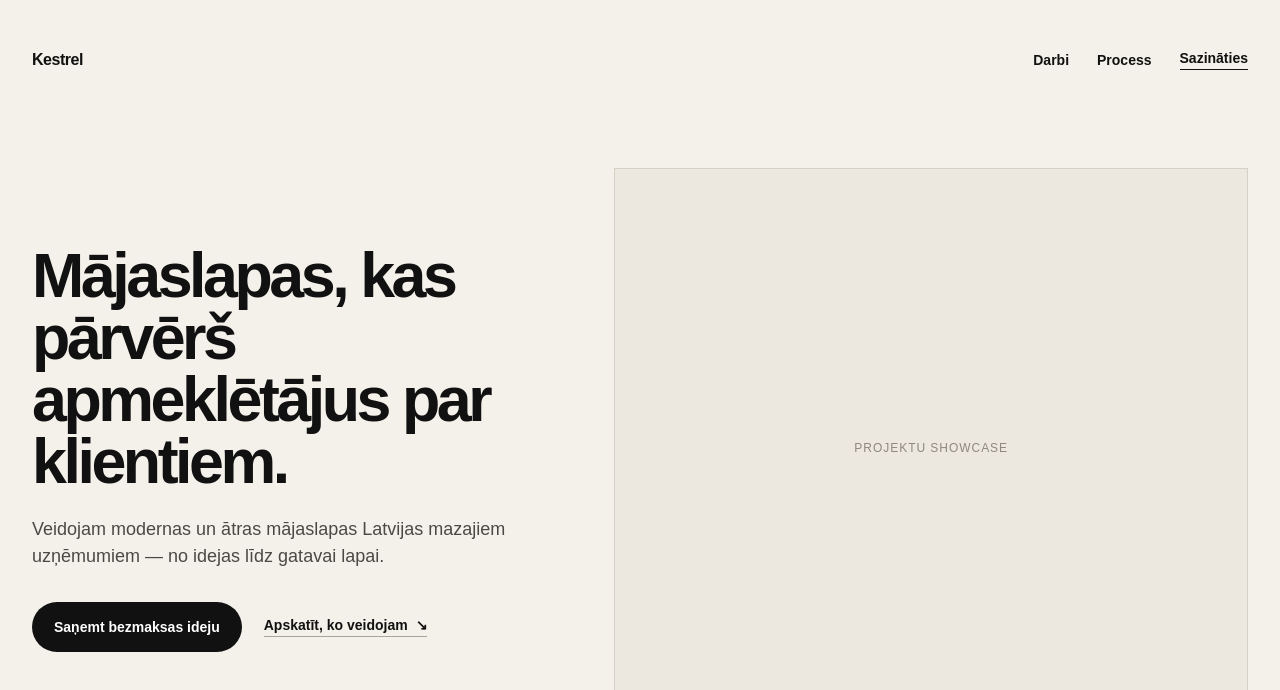
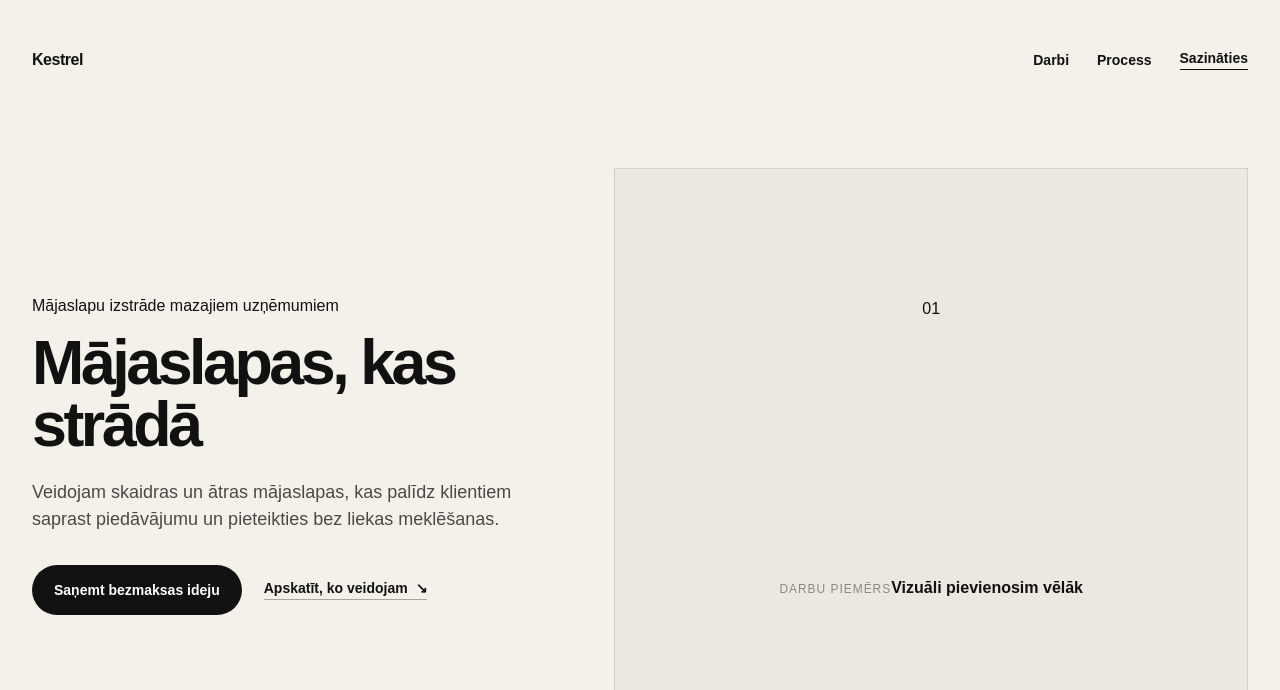
Before and after one commit to davisl24/WEBSITEAGENCY, a Next.js app: page / in a window 1280 px wide. Shown: the top 690 px of the page. Built offline with nearby package versions, Linux system fonts and the light colour scheme.

Commit message:
feat: refine hero copy and hierarchy

```diff
--- a/app/page.tsx
+++ b/app/page.tsx
@@ -18,11 +18,13 @@ export default function Home() {
 
         <div className="hero-grid">
           <div className="hero-copy">
-            <h1>Mājaslapas, kas pārvērš apmeklētājus par klientiem.</h1>
+            <p className="hero-label">Mājaslapu izstrāde mazajiem uzņēmumiem</p>
+
+            <h1>Mājaslapas, kas strādā</h1>
 
             <p className="hero-description">
-              Veidojam modernas un ātras mājaslapas Latvijas mazajiem uzņēmumiem —
-              no idejas līdz gatavai lapai.
+              Veidojam skaidras un ātras mājaslapas, kas palīdz klientiem saprast
+              piedāvājumu un pieteikties bez liekas meklēšanas.
             </p>
 
             <div className="hero-actions">
@@ -37,7 +39,11 @@ export default function Home() {
           </div>
 
           <div className="showcase-slot" id="work" aria-label="Projektu showcase zona">
-            <span>Projektu showcase</span>
+            <div className="showcase-index">01</div>
+            <div className="showcase-caption">
+              <span>Darbu piemērs</span>
+              <strong>Vizuāli pievienosim vēlāk</strong>
+            </div>
           </div>
         </div>
       </section>
```
